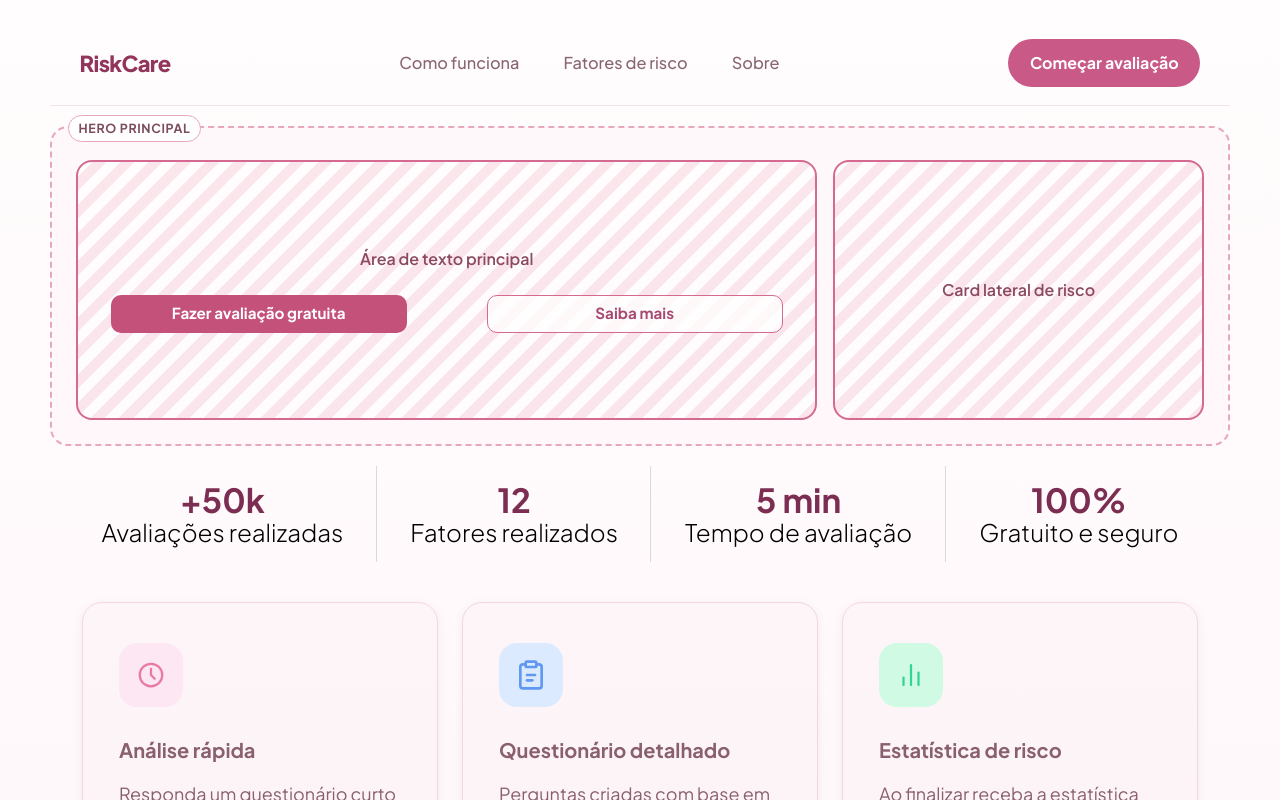
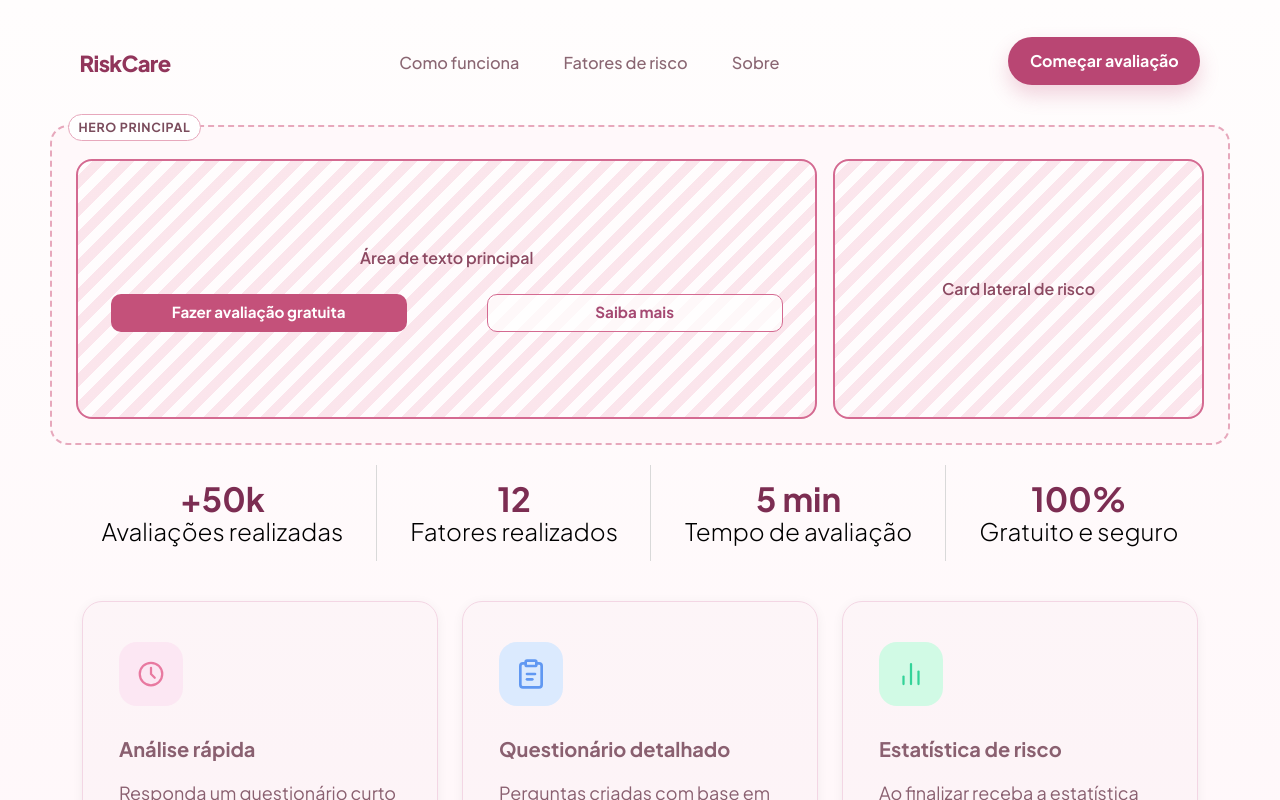
Before and after one commit to CaioRenatoDot/IHCTrabalhoMarcosUP1, a React (Vite) app: page / in a window 1280 px wide. In both pictures the pointer is over the link 1104 px from the left and 63 px from the top of the page. Shown: the top 800 px of the page. Built offline with nearby package versions, Linux system fonts and the light colour scheme.

Commit message:
feat: hover nos botões e removendo a linha da navbar para deixar mais parecida com o figma.

```diff
--- a/src/styles/global.css
+++ b/src/styles/global.css
@@ -49,7 +49,6 @@
   gap: 1rem;
   margin-bottom: 1.25rem;
   padding: 0.95rem 1.85rem 1.1rem;
-  border-bottom: 1px solid rgba(212, 106, 145, 0.18);
   background: transparent;
 }
 
@@ -95,6 +94,21 @@
   font-weight: 700;
   white-space: nowrap;
   box-shadow: none;
+  transition:
+    background-color 0.2s ease,
+    color 0.2s ease,
+    transform 0.2s ease,
+    box-shadow 0.2s ease;
+}
+
+.site-navbar__cta:hover {
+  background: #b94673;
+  transform: translateY(-2px);
+  box-shadow: 0 10px 20px rgba(196, 81, 122, 0.24);
+}
+
+.site-navbar__cta:active {
+  transform: translateY(0);
 }
 
 .wireframe-block {
@@ -184,6 +198,12 @@
   text-decoration: none;
   font-size: 0.95rem;
   font-weight: 700;
+  transition:
+    background-color 0.2s ease,
+    border-color 0.2s ease,
+    color 0.2s ease,
+    transform 0.2s ease,
+    box-shadow 0.2s ease;
 }
 
 .hero-copy__primary {
@@ -191,10 +211,29 @@
   color: #ffffff;
 }
 
+.hero-copy__primary:hover {
+  background: #ad4269;
+  transform: translateY(-2px);
+  box-shadow: 0 10px 20px rgba(196, 81, 122, 0.24);
+}
+
 .hero-copy__secondary {
   border: 1.5px solid #d46a91;
   background: rgba(255, 255, 255, 0.72);
   color: #a54972;
+}
+
+.hero-copy__secondary:hover {
+  border-color: #c4517a;
+  background: #fff3f7;
+  color: #7c2d52;
+  transform: translateY(-2px);
+  box-shadow: 0 10px 20px rgba(196, 81, 122, 0.14);
+}
+
+.hero-copy__primary:active,
+.hero-copy__secondary:active {
+  transform: translateY(0);
 }
 
 .hero-card {
```
